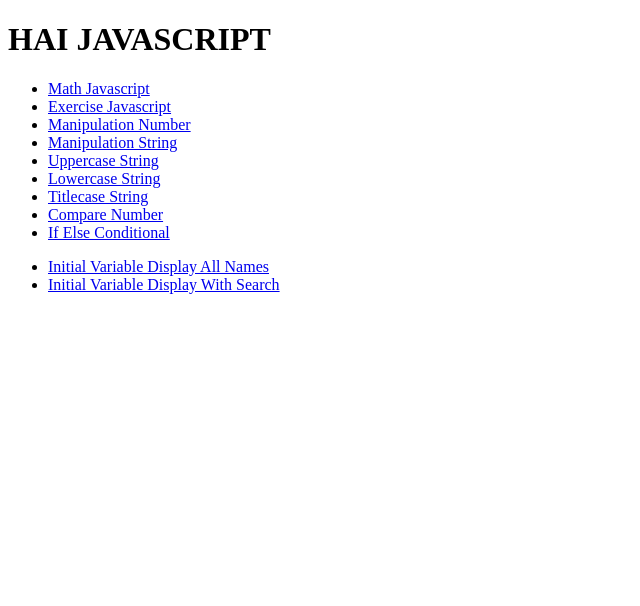
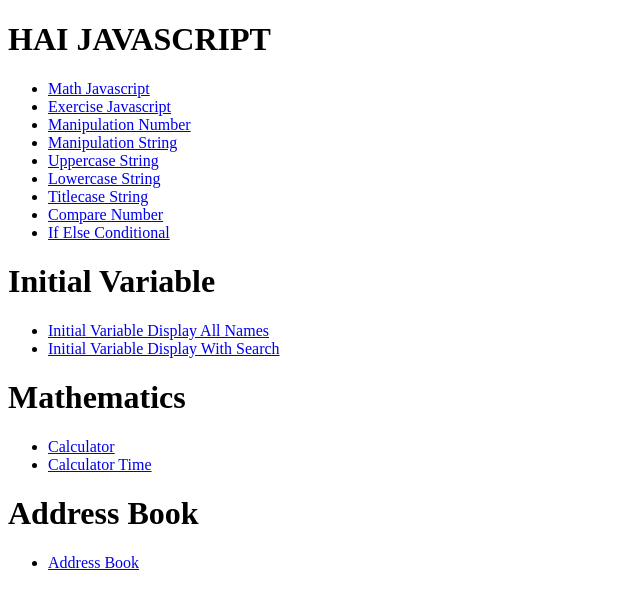
Before and after one commit to yusuf1998/learn-javascript, a plain HTML site: page index.html in a window 1280 px wide. Shown: the whole page, without its empty margins (0-640 px from the left). Drawn offline with Linux system fonts and the light colour scheme.

Commit message:
adding new menu in li

```diff
--- a/index.html
+++ b/index.html
@@ -22,9 +22,20 @@
         <li><a href="compare-number/">Compare Number</a></li>
         <li><a href="if-else/">If Else Conditional</a></li>
     </ul>
+    <h1>Initial Variable</h1>
     <ul>
         <li><a href="initial-variable-display">Initial Variable Display All Names</a></li>
         <li><a href="initial-variable-search">Initial Variable Display With Search</a></li>
+    </ul>
+    <h1>Mathematics</h1>
+    <ul>
+        <li><a href="calculator">Calculator</a></li>
+        <li><a href="calculator-time">Calculator Time</a></li>
+
+    </ul>
+    <h1>Address Book</h1>
+    <ul>
+        <li><a href="addressbook">Address Book</a></li>
     </ul>
     <script src="index.js"></script>
 </body>
```
